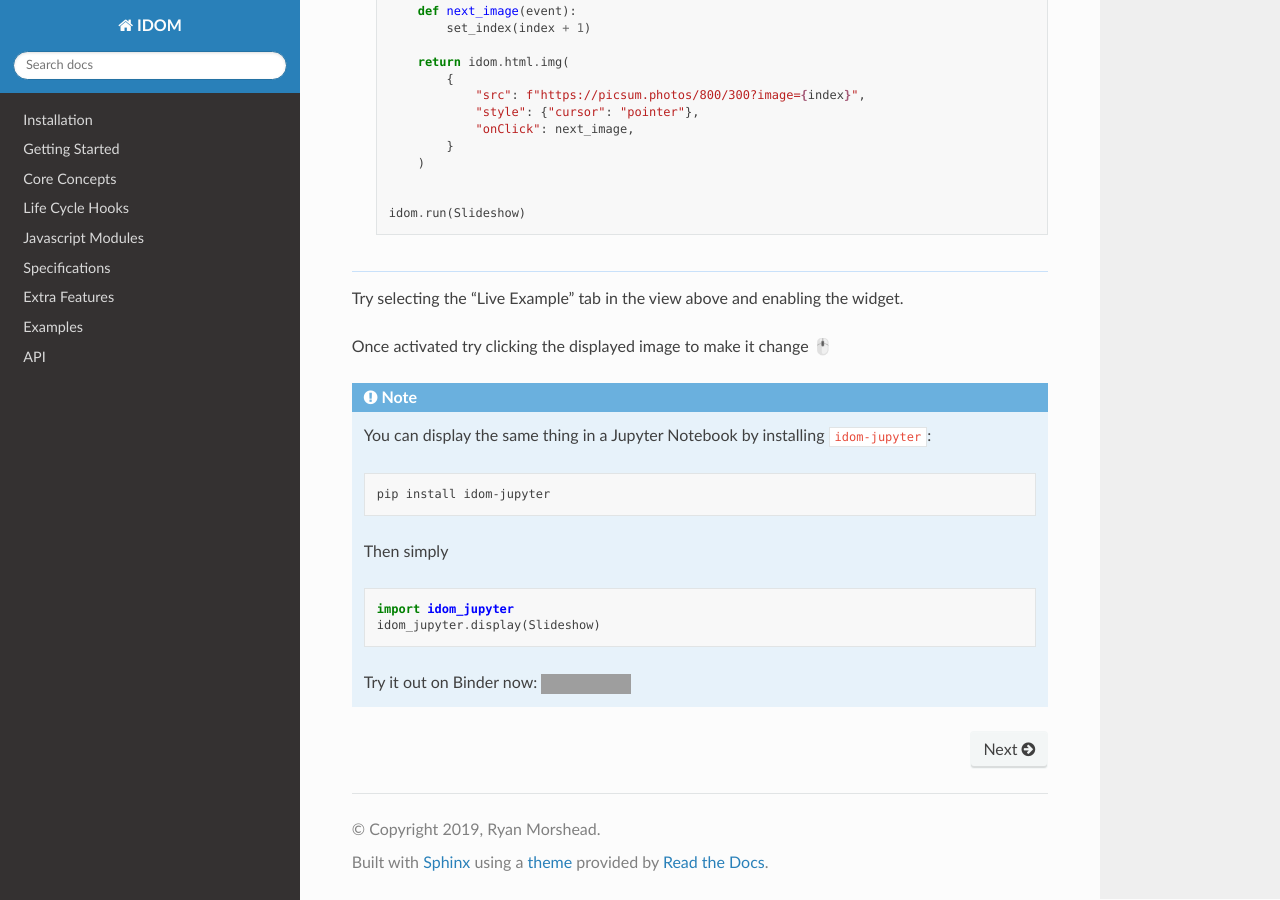
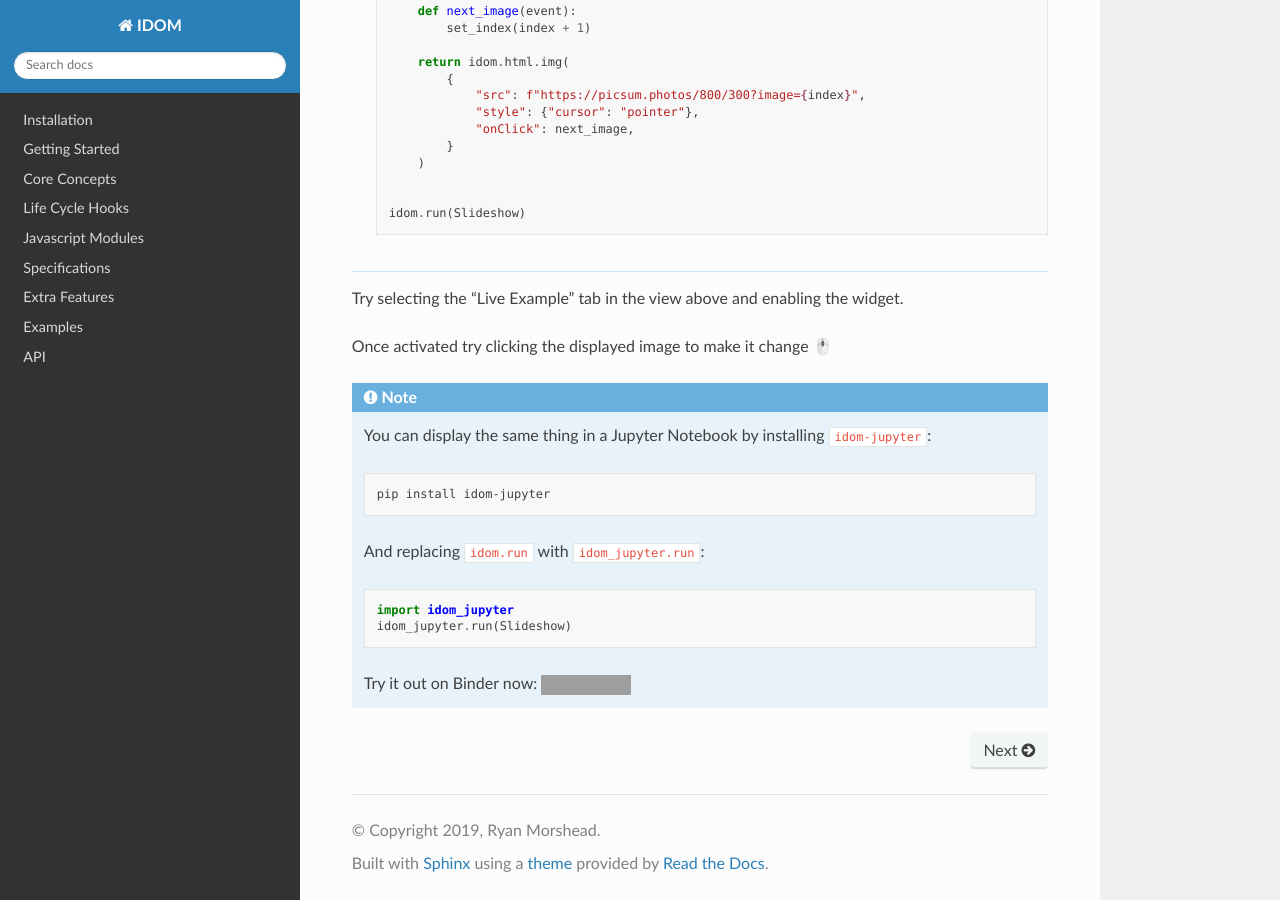
Before and after one commit to DarylPastidio/reactpy, a Sphinx documentation site: the page built from docs/source/index.rst, in a window 1280 px wide and 900 px high, scrolled down 1120 px. Built offline with Sphinx 7.4.7 and the Read the Docs theme 2.0.0, drawn with Linux system fonts in a browser that asks for light colours; grey boxes are pictures that could not be loaded.

Commit message:
use `idom_jupyter.run` instead of `display`

```diff
--- a/docs/source/index.rst
+++ b/docs/source/index.rst
@@ -48,12 +48,12 @@ Once activated try clicking the displayed image to make it change 🖱️
 
         pip install idom-jupyter
 
-    Then simply
+    And replacing ``idom.run`` with ``idom_jupyter.run``:
 
     .. code-block::
 
         import idom_jupyter
-        idom_jupyter.display(Slideshow)
+        idom_jupyter.run(Slideshow)
 
     Try it out on Binder now: |launch-binder|
 
```
